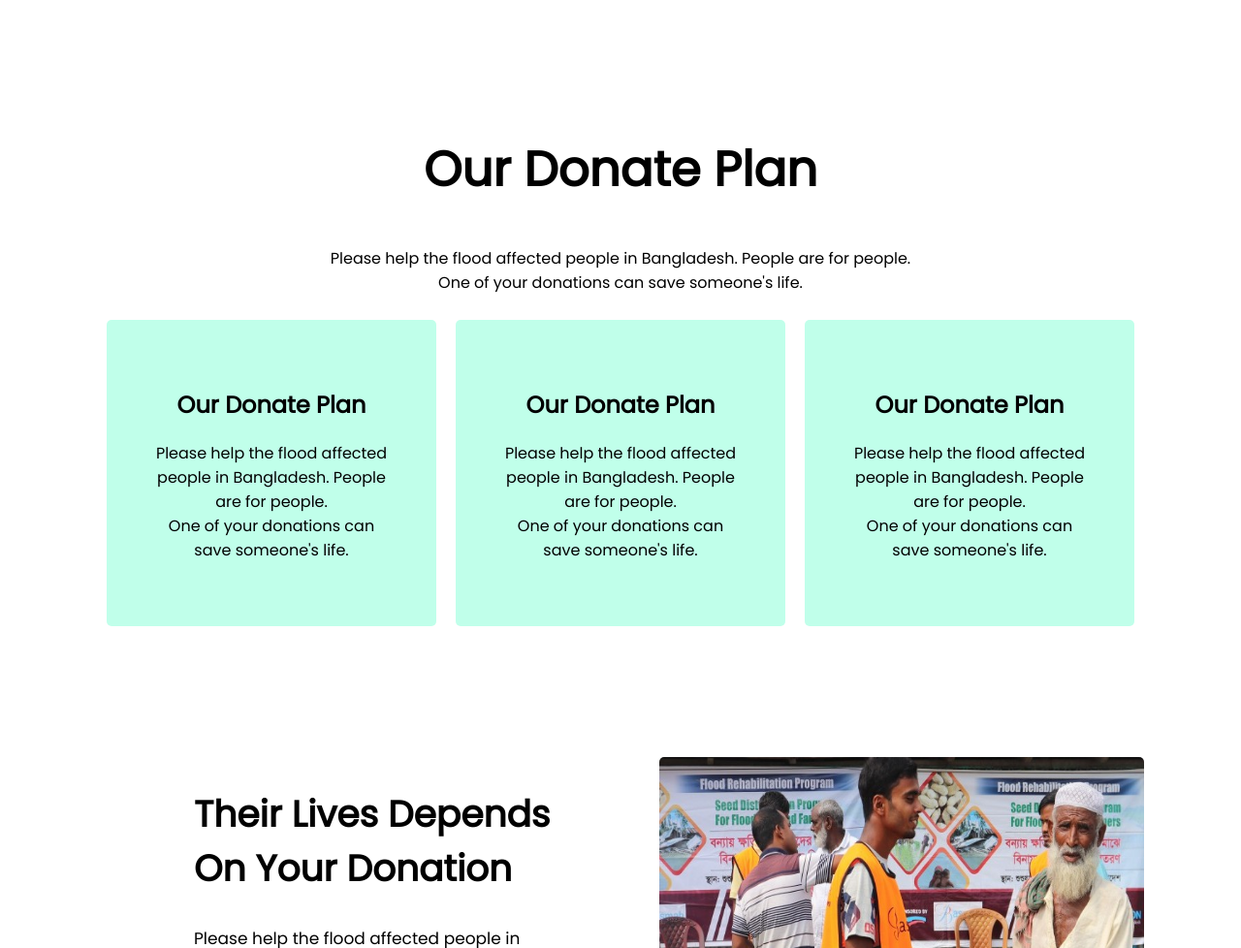
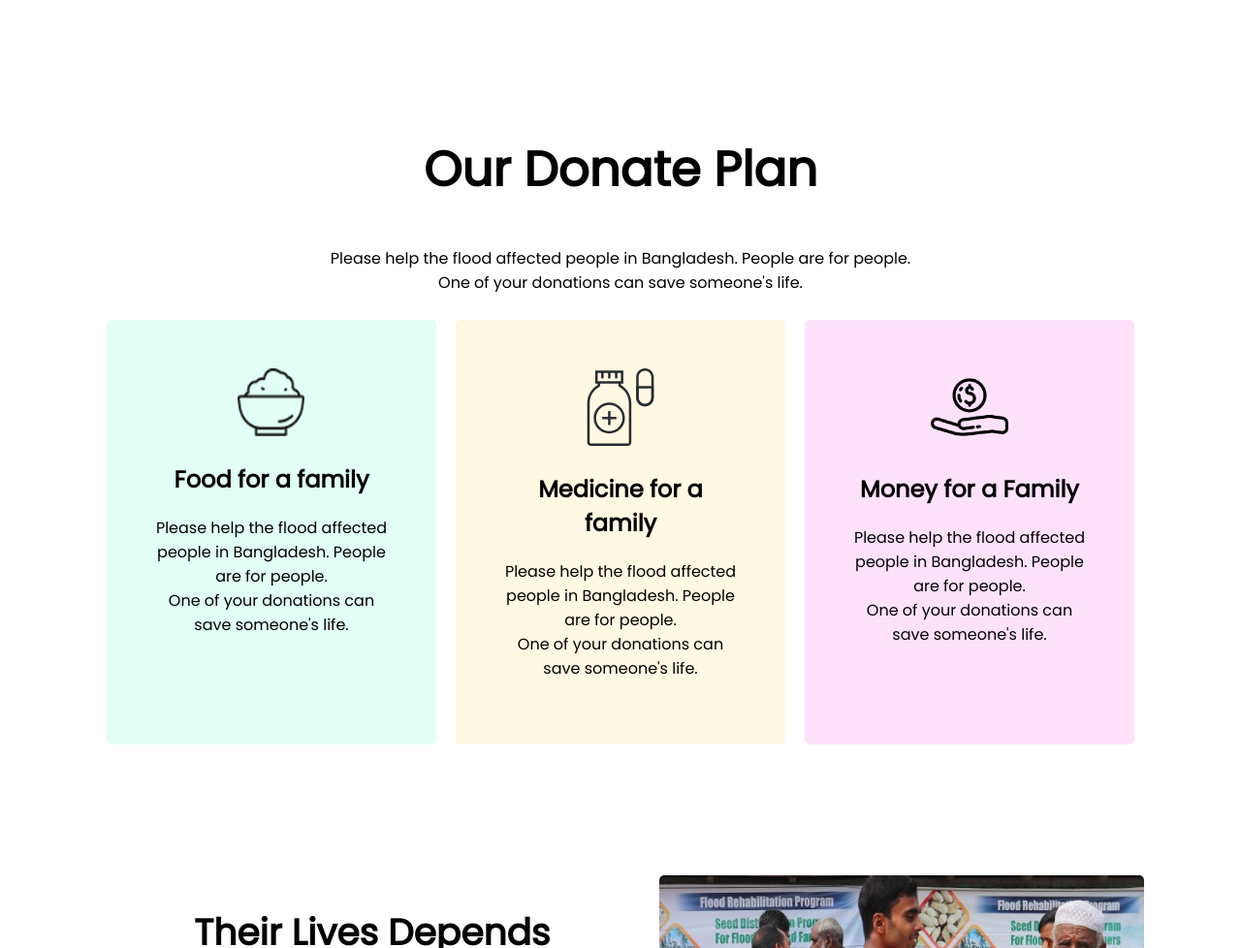
Before and after one commit to SHOUROV-HASAN-CSE/donate-today, a plain HTML site: page index.html in a window 1280 px wide. Shown: the part 1261-2239 px from the top of the page at 97% size. Drawn offline with Linux system fonts and the light colour scheme.

Commit message:
section 3 complete

```diff
--- a/index.html
+++ b/index.html
@@ -36,30 +36,6 @@
     <a class="button-1" href="#">Donate Now</a>
   </section>
 
-  <section class="section-3">
-    <div>
-      <h1>Our Donate Plan</h1>
-      <p>Please help the flood affected people in Bangladesh. People are for people. <br> One of your donations can save someone's life.</p>
-    </div>
-
-    <div class="d1">
-      <div class="d2">
-        <h2>Our Donate Plan</h2>
-        <p>Please help the flood affected people in Bangladesh. People are for people. <br> One of your donations can save someone's life.</p>
-      </div>
-
-      <div class="d2">
-        <h2>Our Donate Plan</h2>
-        <p>Please help the flood affected people in Bangladesh. People are for people. <br> One of your donations can save someone's life.</p>
-      </div>
-
-      <div class="d2">
-        <h2>Our Donate Plan</h2>
-        <p>Please help the flood affected people in Bangladesh. People are for people. <br> One of your donations can save someone's life.</p>
-      </div>
-
-    </div>
-  </section>
 
 
 
@@ -78,6 +54,46 @@
 
 
 
+
+
+
+
+
+
+
+
+
+
+
+
+
+  <section class="section-3">
+    <div>
+      <h1>Our Donate Plan</h1>
+      <p>Please help the flood affected people in Bangladesh. People are for people. <br> One of your donations can save someone's life.</p>
+    </div>
+
+    <div class="section-3-bottom-div">
+      <div class="section-3-bottom-div-1">
+        <img src="icons/food.png" alt="food.png">
+        <h2>Food for a family</h2>
+        <p>Please help the flood affected people in Bangladesh. People are for people. <br> One of your donations can save someone's life.</p>
+      </div>
+
+      <div class="section-3-bottom-div-2">
+        <img src="icons/medicine.svg" alt="medicine.svg">
+        <h2>Medicine for a family</h2>
+        <p>Please help the flood affected people in Bangladesh. People are for people. <br> One of your donations can save someone's life.</p>
+      </div>
+
+      <div class="section-3-bottom-div-3">
+        <img src="icons/dm.png" alt="clothes.svg">
+        <h2>Money for a Family</h2>
+        <p>Please help the flood affected people in Bangladesh. People are for people. <br> One of your donations can save someone's life.</p>
+      </div>
+
+    </div>
+  </section>
 
   <section class="section-4">
     <div class="section-4-left">
--- a/style.css
+++ b/style.css
@@ -35,19 +35,7 @@ p{
 .section-2{
   margin: 150px 100px;
 }
-.d1{
-  display: flex;
-  text-align: center;
-  margin-left: 100px;
-  margin-right: 100px;
-}
-.d2{
-  text-align:center;
-  padding: 50px;
-  background-color: rgba(127, 255, 212, 0.493);
-  margin: 10px;
-  border-radius: 5px;
-}
+
 .b3 ul li{
   display:inline-block;
   background-color: rgba(233, 223, 230, 0.473);
@@ -91,6 +79,57 @@ p{
 
 
 
+
+
+
+
+
+
+
+
+
+
+
+
+.section-3-bottom-div{
+  display: flex;
+  text-align: center;
+  margin-left: 100px;
+  margin-right: 100px;
+}
+.section-3-bottom-div-1{
+  text-align:center;
+  padding: 50px;
+  background-color: rgba(127, 255, 212, 0.226);
+  margin: 10px;
+  border-radius: 5px;
+}
+.section-3-bottom-div-1 img{
+  height: 70px;
+  width: 70px;
+}
+.section-3-bottom-div-2{
+  text-align:center;
+  padding: 50px;
+  background-color: rgba(255, 225, 127, 0.226);
+  margin: 10px;
+  border-radius: 5px;
+}
+.section-3-bottom-div-2 img{
+  height: 80px;
+  width: 80px;
+}
+.section-3-bottom-div-3{
+  text-align:center;
+  padding: 50px;
+  background-color: rgba(255, 127, 234, 0.226);
+  margin: 10px;
+  border-radius: 5px;
+}
+.section-3-bottom-div-3 img{
+  height: 80px;
+  width: 80px;
+}
 
 .section-4{
   display:flex;
```
Also changed, not shown: icons/dm.png (added).
